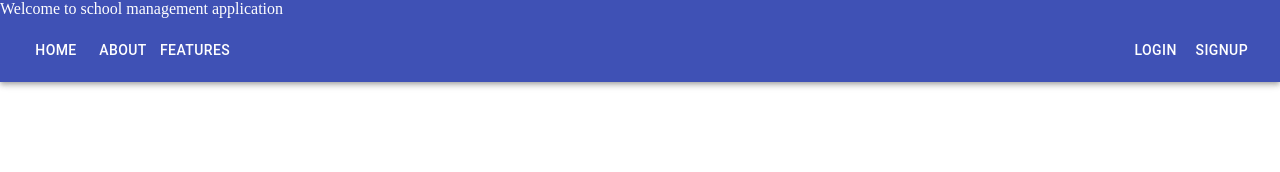
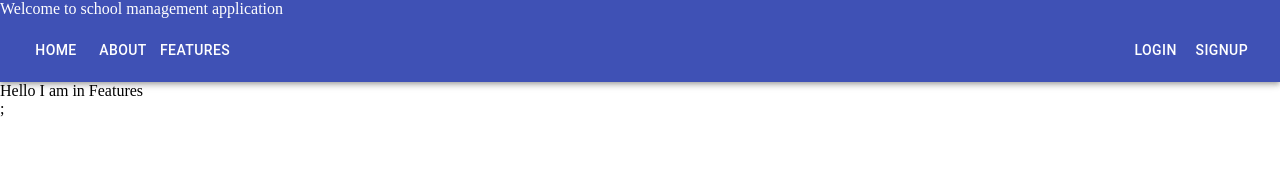
Before and after one commit to vandanmshah/school-admin-portal, a React (Create React App) app: page /features in a window 1280 px wide. Shown: the top 172 px of the page. Built offline with nearby package versions, Linux system fonts and the light colour scheme.

Commit message:
[ADD] Add feature component (#17)

```diff
--- a/src/Components/Common/NavBar/index.tsx
+++ b/src/Components/Common/NavBar/index.tsx
@@ -33,8 +33,8 @@ const NavBar: React.FC<{}> = () => {
           <Button color='inherit' className={classes.button} onClick={() => navigateTopage('/about')}>
             About
           </Button>
-          <Button color='inherit' className={classes.button} onClick={() => navigateTopage('/')}>
-            features
+          <Button color='inherit' className={classes.button} onClick={() => navigateTopage('/features')}>
+            Features
           </Button>
           <Grid container alignItems='flex-start' justify='flex-end' direction='row'>
             <Button color='inherit' onClick={() => navigateTopage('/login')}>
--- /dev/null
+++ b/src/Components/Features/features.tsx
@@ -0,0 +1,11 @@
+import React from 'react';
+
+const Features: React.FC<{}> = () => {
+  return (
+    <>
+      <div>Hello I am in Features</div>;
+    </>
+  );
+};
+
+export default Features;
--- a/src/routes.tsx
+++ b/src/routes.tsx
@@ -2,6 +2,7 @@ import React from 'react';
 import { Route } from 'react-router-dom';
 import Dashboard from './Components/Dashboard/dashboard';
 import About from './Components/About/about';
+import Features from './Components/Features/features';
 import Home from './Components/home/home';
 import Login from './Components/Authentication/Login/login';
 import NavBar from './Components/Common/NavBar/index';
@@ -18,6 +19,7 @@ const routes = (
       <Route name='forgotpassword' exact={true} path='/forgot' component={ForgotPassword} />
       <Route name='signup' exact={true} path='/signup' component={SignUp} />
       <Route name='about' exact={true} path='/about' component={About} />
+      <Route name='features' exact={true} path='/features' component={Features} />
     </div>
   </>
 );
```
